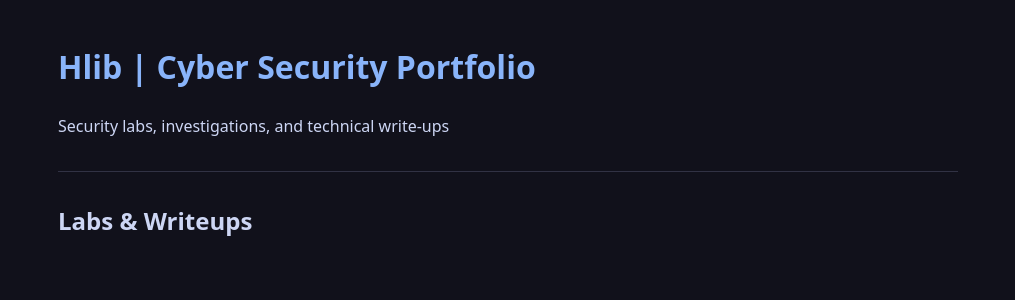
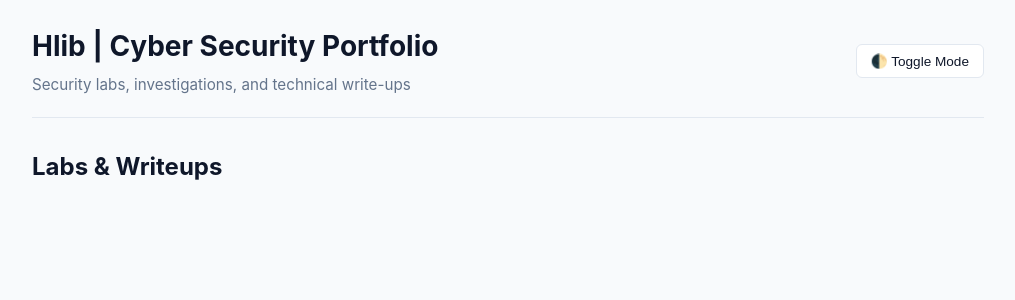
Before and after one commit to Glebius01/Glebius01.github.io, a Jekyll site: the page built from index.html, in a window 1280 px wide. Shown: the top 300 px of the page, without its empty margins (132-1147 px from the left). Built offline with Jekyll 4.4.1, drawn with Linux system fonts in a browser that asks for light colours.

Commit message:
Implement theme toggle and update styles
Added CSS variables for dark and light themes, updated styles for various elements, and implemented a theme toggle button with memory logic.

```diff
--- a/_layouts/default.html
+++ b/_layouts/default.html
@@ -5,121 +5,249 @@
   <meta name="viewport" content="width=device-width, initial-scale=1.0">
   <title>{{ page.title | default: site.title }}</title>
   <style>
-    body {
-      background-color: #11111b;
-      color: #cdd6f4;
-      font-family: system-ui, -apple-system, BlinkMacSystemFont, 'Segoe UI', Roboto, Oxygen, Ubuntu, Cantarell, sans-serif;
-      line-height: 1.6;
-      max-width: 900px;
-      margin: 0 auto;
-      padding: 20px;
+    /* 1. COLOR VARIABLES & THEMES */
+    :root {
+      --bg-primary: #0f172a;
+      --bg-card: #1e293b;
+      --bg-card-hover: #334155;
+      --text-main: #f8fafc;
+      --text-muted: #94a3b8;
+      --border-color: #334155;
+      --accent: #38bdf8;
+      --tag-bg: #334155;
+      --tag-text: #cbd5e1;
     }
 
-    a { color: #89b4fa; text-decoration: none; }
-    a:hover { text-decoration: underline; }
+    @media (prefers-color-scheme: light) {
+      :root {
+        --bg-primary: #f8fafc;
+        --bg-card: #ffffff;
+        --bg-card-hover: #f1f5f9;
+        --text-main: #0f172a;
+        --text-muted: #64748b;
+        --border-color: #e2e8f0;
+        --accent: #0284c7;
+        --tag-bg: #e2e8f0;
+        --tag-text: #334155;
+      }
+    }
+
+    /* Manual Override Theme Classes */
+    body.dark-theme {
+      --bg-primary: #0f172a;
+      --bg-card: #1e293b;
+      --bg-card-hover: #334155;
+      --text-main: #f8fafc;
+      --text-muted: #94a3b8;
+      --border-color: #334155;
+      --accent: #38bdf8;
+      --tag-bg: #334155;
+      --tag-text: #cbd5e1;
+    }
+
+    body.light-theme {
+      --bg-primary: #f8fafc;
+      --bg-card: #ffffff;
+      --bg-card-hover: #f1f5f9;
+      --text-main: #0f172a;
+      --text-muted: #64748b;
+      --border-color: #e2e8f0;
+      --accent: #0284c7;
+      --tag-bg: #e2e8f0;
+      --tag-text: #334155;
+    }
+
+    /* 2. BASE STYLES */
+    * { box-sizing: border-box; }
+    body {
+      background-color: var(--bg-primary);
+      color: var(--text-main);
+      font-family: -apple-system, BlinkMacSystemFont, "Segoe UI", Roboto, Helvetica, Arial, sans-serif;
+      line-height: 1.6;
+      max-width: 1000px;
+      margin: 0 auto;
+      padding: 24px;
+      transition: background-color 0.3s ease, color 0.3s ease;
+    }
 
     header {
-      border-bottom: 1px solid #313244;
-      padding-bottom: 15px;
+      display: flex;
+      justify-content: space-between;
+      align-items: center;
+      border-bottom: 1px solid var(--border-color);
+      padding-bottom: 20px;
       margin-bottom: 30px;
     }
 
-    /* Grid Layout */
+    header h1 { margin: 0; font-size: 1.75rem; }
+    header h1 a { color: var(--text-main); text-decoration: none; }
+    header p { margin: 4px 0 0 0; color: var(--text-muted); font-size: 0.95rem; }
+
+    .theme-toggle-btn {
+      background: var(--bg-card);
+      border: 1px solid var(--border-color);
+      color: var(--text-main);
+      padding: 8px 14px;
+      border-radius: 6px;
+      cursor: pointer;
+      font-size: 0.85rem;
+      transition: background 0.2s ease;
+    }
+    .theme-toggle-btn:hover { background: var(--bg-card-hover); }
+
+    /* 3. CARD GRID SYSTEM */
     .writeup-grid {
       display: grid;
-      grid-template-columns: repeat(auto-fill, minmax(280px, 1fr));
+      grid-template-columns: repeat(auto-fill, minmax(290px, 1fr));
       gap: 20px;
-      margin-top: 20px;
+      margin-top: 24px;
     }
 
-    /* Interactive Card */
     .writeup-card {
       display: flex;
       flex-direction: column;
-      background: #181825;
-      border: 1px solid #313244;
-      border-radius: 8px;
-      padding: 18px;
+      background-color: var(--bg-card);
+      border: 1px solid var(--border-color);
+      border-radius: 10px;
+      padding: 20px;
       text-decoration: none !important;
-      color: #cdd6f4;
-      transition: transform 0.2s ease, border-color 0.2s ease;
+      color: var(--text-main);
+      transition: transform 0.2s ease, border-color 0.2s ease, box-shadow 0.2s ease;
     }
 
     .writeup-card:hover {
       transform: translateY(-4px);
-      border-color: #89b4fa;
+      border-color: var(--accent);
+      box-shadow: 0 10px 25px -5px rgba(0, 0, 0, 0.2);
     }
+
+    .writeup-card.hidden { display: none !important; }
 
     .writeup-header {
       display: flex;
       justify-content: space-between;
       align-items: flex-start;
-      gap: 10px;
-      margin-bottom: 10px;
+      gap: 12px;
+      margin-bottom: 12px;
     }
 
     .writeup-title {
       margin: 0;
-      font-size: 1.1rem;
-      color: #f38ba8;
+      font-size: 1.15rem;
+      font-weight: 600;
+      color: var(--text-main);
     }
 
     .writeup-desc {
-      font-size: 0.875rem;
-      color: #a6adc8;
-      margin: 0 0 15px 0;
+      font-size: 0.9rem;
+      color: var(--text-muted);
+      margin: 0 0 16px 0;
       flex-grow: 1;
     }
 
-    /* Badges */
+    /* 4. BADGES & SKILL TAGS */
     .badge {
       font-size: 0.7rem;
       font-weight: 700;
-      padding: 2px 6px;
+      padding: 3px 8px;
       border-radius: 4px;
       text-transform: uppercase;
+      letter-spacing: 0.5px;
       white-space: nowrap;
     }
 
     .platform-hack-the-box { background: #1a2332; color: #9fef00; border: 1px solid #9fef00; }
     .platform-tryhackme { background: #212c42; color: #ff2b2b; border: 1px solid #ff2b2b; }
-    .platform-sherlocks { background: #11111b; color: #89b4fa; border: 1px solid #89b4fa; }
+    .platform-sherlocks { background: #0f172a; color: #38bdf8; border: 1px solid #38bdf8; }
 
-    .diff-easy { color: #a6e3a1; border: 1px solid #a6e3a1; }
-    .diff-medium { color: #f9e2af; border: 1px solid #f9e2af; }
-    .diff-hard { color: #f38ba8; border: 1px solid #f38ba8; }
+    .diff-easy { color: #4ade80; border: 1px solid #4ade80; }
+    .diff-medium { color: #facc15; border: 1px solid #facc15; }
+    .diff-hard { color: #f87171; border: 1px solid #f87171; }
 
     .writeup-footer {
       display: flex;
       flex-direction: column;
-      gap: 10px;
+      gap: 12px;
     }
 
     .writeup-skills {
       display: flex;
       flex-wrap: wrap;
-      gap: 5px;
+      gap: 6px;
     }
 
     .skill-tag {
-      background: #313244;
-      color: #bac2de;
-      font-size: 0.7rem;
-      padding: 2px 8px;
+      background-color: var(--tag-bg);
+      color: var(--tag-text);
+      font-size: 0.75rem;
+      padding: 3px 10px;
       border-radius: 12px;
+      font-weight: 500;
+    }
+
+    /* 5. INTERACTIVE FILTER BUTTONS */
+    .filter-container {
+      margin-bottom: 24px;
+      display: flex;
+      flex-wrap: wrap;
+      gap: 8px;
+      align-items: center;
+    }
+
+    .filter-btn {
+      background: var(--bg-card);
+      border: 1px solid var(--border-color);
+      color: var(--text-muted);
+      padding: 6px 14px;
+      border-radius: 20px;
+      font-size: 0.85rem;
+      cursor: pointer;
+      transition: all 0.2s ease;
+    }
+
+    .filter-btn:hover, .filter-btn.active {
+      background: var(--accent);
+      color: #ffffff;
+      border-color: var(--accent);
     }
   </style>
 </head>
 <body>
 
   <header>
-    <h1><a href="{{ '/' | relative_url }}">{{ site.title }}</a></h1>
-    <p>{{ site.description }}</p>
+    <div>
+      <h1><a href="{{ '/' | relative_url }}">{{ site.title }}</a></h1>
+      <p>{{ site.description }}</p>
+    </div>
+    <button class="theme-toggle-btn" id="themeToggle" onclick="toggleTheme()">🌓 Toggle Mode</button>
   </header>
 
   <main>
     {{ content }}
   </main>
 
+  <script>
+    // Theme toggle memory logic
+    function toggleTheme() {
+      const body = document.body;
+      if (body.classList.contains('dark-theme')) {
+        body.classList.remove('dark-theme');
+        body.classList.add('light-theme');
+        localStorage.setItem('theme', 'light');
+      } else {
+        body.classList.remove('light-theme');
+        body.classList.add('dark-theme');
+        localStorage.setItem('theme', 'dark');
+      }
+    }
+
+    // Restore user theme preference if set manually
+    (function() {
+      const savedTheme = localStorage.getItem('theme');
+      if (savedTheme) {
+        document.body.classList.add(savedTheme + '-theme');
+      }
+    })();
+  </script>
 </body>
 </html>
```
